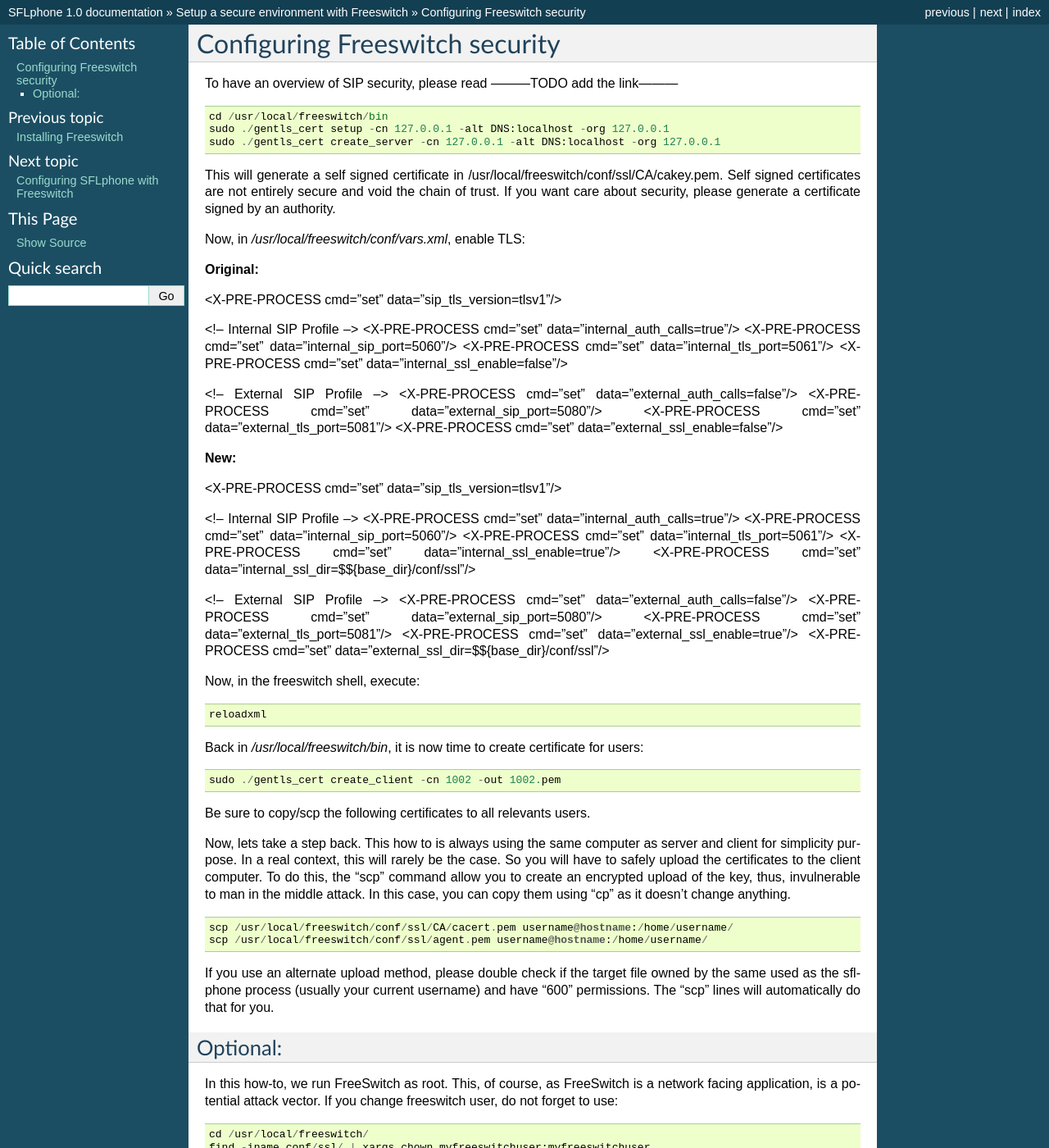
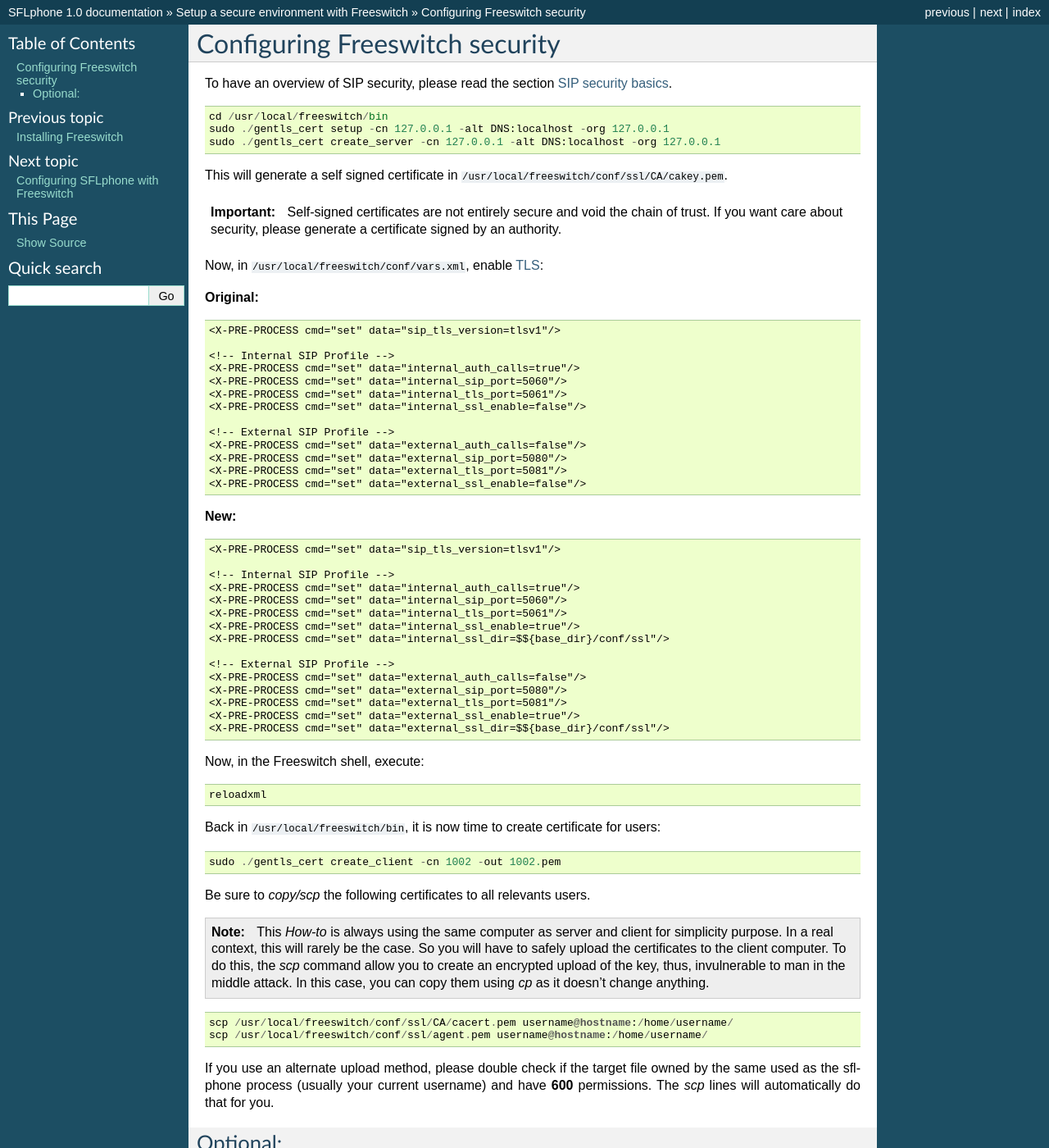
Before and after one commit to manumilou/sflphonedoc-security, a Sphinx documentation site: the page built from source/03_freeswitchsflphone/configurefreeswitchencryption.rst, in a window 1280 px wide and 1400 px high. Shown: the whole window at 82% size. Built offline with Sphinx 7.4.7, drawn with Linux system fonts in a browser that asks for light colours; some of the changed text lies outside the part shown.

Commit message:
[#40783] Update Freeswitch section

```diff
--- a/source/02_asterisksflphone/installingasterisk.rst
+++ b/source/02_asterisksflphone/installingasterisk.rst
@@ -19,7 +19,7 @@
 
 It will ask you for a country code, you can check http://countrycode.org/ to get yours.
 
-You can check if Asterisk is operational using:
+You can check if `Asterisk <http://asterisk.org>`_ is operational using:
 
 ::
 
--- a/source/03_freeswitchsflphone/configurefreeswitchencryption.rst
+++ b/source/03_freeswitchsflphone/configurefreeswitchencryption.rst
@@ -3,7 +3,7 @@
 Configuring Freeswitch security
 ==============================
 
-To have an overview of SIP security, please read ---------TODO add the link---------
+To have an overview of SIP security, please read the section :ref:`security`.
 
 ::
 
@@ -11,71 +11,82 @@
  sudo ./gentls_cert setup -cn 127.0.0.1 -alt DNS:localhost -org 127.0.0.1
  sudo ./gentls_cert create_server -cn 127.0.0.1 -alt DNS:localhost -org 127.0.0.1
 
-This will generate a self signed certificate in /usr/local/freeswitch/conf/ssl/CA/cakey.pem. Self signed certificates are not entirely secure and void the chain of trust. If you want care about security, please generate a certificate signed by an authority.
+This will generate a self signed certificate in :file:`/usr/local/freeswitch/conf/ssl/CA/cakey.pem`.
 
-Now, in */usr/local/freeswitch/conf/vars.xml*, enable TLS:
+.. important::
+
+  Self-signed certificates are not entirely secure and void the chain of trust. If you want care about security, please generate a certificate signed by an authority.
+
+Now, in :file:`/usr/local/freeswitch/conf/vars.xml`, enable `TLS <http://en.wikipedia.org/wiki/Transport_Layer_Security>`_:
 
 **Original:**
 
-<X-PRE-PROCESS cmd="set" data="sip_tls_version=tlsv1"/>
+::
 
-<!-- Internal SIP Profile -->
-<X-PRE-PROCESS cmd="set" data="internal_auth_calls=true"/>
-<X-PRE-PROCESS cmd="set" data="internal_sip_port=5060"/>
-<X-PRE-PROCESS cmd="set" data="internal_tls_port=5061"/>
-<X-PRE-PROCESS cmd="set" data="internal_ssl_enable=false"/>
+ <X-PRE-PROCESS cmd="set" data="sip_tls_version=tlsv1"/>
 
-<!-- External SIP Profile -->
-<X-PRE-PROCESS cmd="set" data="external_auth_calls=false"/>
-<X-PRE-PROCESS cmd="set" data="external_sip_port=5080"/>
-<X-PRE-PROCESS cmd="set" data="external_tls_port=5081"/>
-<X-PRE-PROCESS cmd="set" data="external_ssl_enable=false"/>
+ <!-- Internal SIP Profile -->
+ <X-PRE-PROCESS cmd="set" data="internal_auth_calls=true"/>
+ <X-PRE-PROCESS cmd="set" data="internal_sip_port=5060"/>
+ <X-PRE-PROCESS cmd="set" data="internal_tls_port=5061"/>
+ <X-PRE-PROCESS cmd="set" data="internal_ssl_enable=false"/>
+
+ <!-- External SIP Profile -->
+ <X-PRE-PROCESS cmd="set" data="external_auth_calls=false"/>
+ <X-PRE-PROCESS cmd="set" data="external_sip_port=5080"/>
+ <X-PRE-PROCESS cmd="set" data="external_tls_port=5081"/>
+ <X-PRE-PROCESS cmd="set" data="external_ssl_enable=false"/>
+
 
 **New:**
 
-<X-PRE-PROCESS cmd="set" data="sip_tls_version=tlsv1"/>
+::
 
-<!-- Internal SIP Profile -->
-<X-PRE-PROCESS cmd="set" data="internal_auth_calls=true"/>
-<X-PRE-PROCESS cmd="set" data="internal_sip_port=5060"/>
-<X-PRE-PROCESS cmd="set" data="internal_tls_port=5061"/>
-<X-PRE-PROCESS cmd="set" data="internal_ssl_enable=true"/>
-<X-PRE-PROCESS cmd="set" data="internal_ssl_dir=$${base_dir}/conf/ssl"/>
+ <X-PRE-PROCESS cmd="set" data="sip_tls_version=tlsv1"/>
 
-<!-- External SIP Profile -->
-<X-PRE-PROCESS cmd="set" data="external_auth_calls=false"/>
-<X-PRE-PROCESS cmd="set" data="external_sip_port=5080"/>
-<X-PRE-PROCESS cmd="set" data="external_tls_port=5081"/>
-<X-PRE-PROCESS cmd="set" data="external_ssl_enable=true"/>
-<X-PRE-PROCESS cmd="set" data="external_ssl_dir=$${base_dir}/conf/ssl"/>
+ <!-- Internal SIP Profile -->
+ <X-PRE-PROCESS cmd="set" data="internal_auth_calls=true"/>
+ <X-PRE-PROCESS cmd="set" data="internal_sip_port=5060"/>
+ <X-PRE-PROCESS cmd="set" data="internal_tls_port=5061"/>
+ <X-PRE-PROCESS cmd="set" data="internal_ssl_enable=true"/>
+ <X-PRE-PROCESS cmd="set" data="internal_ssl_dir=$${base_dir}/conf/ssl"/>
 
-Now, in the freeswitch shell, execute:
+ <!-- External SIP Profile -->
+ <X-PRE-PROCESS cmd="set" data="external_auth_calls=false"/>
+ <X-PRE-PROCESS cmd="set" data="external_sip_port=5080"/>
+ <X-PRE-PROCESS cmd="set" data="external_tls_port=5081"/>
+ <X-PRE-PROCESS cmd="set" data="external_ssl_enable=true"/>
+ <X-PRE-PROCESS cmd="set" data="external_ssl_dir=$${base_dir}/conf/ssl"/>
+
+Now, in the Freeswitch shell, execute:
 
 ::
 
  reloadxml
 
-Back in */usr/local/freeswitch/bin*, it is now time to create certificate for users:
+Back in :file:`/usr/local/freeswitch/bin`, it is now time to create certificate for users:
 
 ::
 
  sudo ./gentls_cert create_client -cn 1002 -out 1002.pem
 
-Be sure to copy/scp the following certificates to all relevants users.
+Be sure to *copy/scp* the following certificates to all relevants users.
 
-Now, lets take a step back. This how to is always using the same computer as server and client for simplicity purpose. In a real context, this will rarely be the case. So you will have to safely upload the certificates to the client computer. To do this, the "scp" command allow you to create an encrypted upload of the key, thus, invulnerable to man in the middle attack. In this case, you can copy them using "cp" as it doesn't change anything.
+.. note::
+
+  This *How-to* is always using the same computer as server and client for simplicity purpose. In a real context, this will rarely be the case. So you will have to safely upload the certificates to the client computer. To do this, the *scp* command allow you to create an encrypted upload of the key, thus, invulnerable to man in the middle attack. In this case, you can copy them using *cp* as it doesn't change anything.
 
 ::
 
  scp /usr/local/freeswitch/conf/ssl/CA/cacert.pem username@hostname:/home/username/
  scp /usr/local/freeswitch/conf/ssl/agent.pem username@hostname:/home/username/
 
-If you use an alternate upload method, please double check if the target file owned by the same used as the sflphone process (usually your current username) and have "600" permissions. The "scp" lines will automatically do that for you.
+If you use an alternate upload method, please double check if the target file owned by the same used as the sflphone process (usually your current username) and have **600** permissions. The *scp* lines will automatically do that for you.
 
 Optional:
 ~~~~~~~~
 
-In this how-to, we run FreeSwitch as root. This, of course, as FreeSwitch is a network facing application, is a potential attack vector. If you change freeswitch user, do not forget to use:
+In this how-to, we run Freeswitch as root. This, of course, as Freeswitch is a network facing application, is a potential attack vector. If you change Freeswitch user, do not forget to use:
 
 ::
 
--- a/source/03_freeswitchsflphone/configuringsflphonesecurity_f.rst
+++ b/source/03_freeswitchsflphone/configuringsflphonesecurity_f.rst
@@ -3,8 +3,8 @@
 Configuring SFLphone security
 ============================
 
-Configuring a secure Freeswitch account is trivial.
+Configuring a secure `Freeswitch <http://freeswitch.org>`_ account is trivial.
 
-First, make sure you uploaded the "cacert.pem" and "agent.pem" as described in the earlier steps. Once this is done, create your account using Edit->Account->New and in the "Security" tab, check "Use TLS transports" and select "ZRTP" in "SRTP key exchange".
+First, make sure you uploaded the :file:`cacert.pem` and :file:`agent.pem` as described in the earlier steps. Once this is done, create your account using ``Edit > Account > New`` and in the ``Security`` tab, check ``Use TLS transports`` and select ``ZRTP`` in ``SRTP key exchange``.
 
-Now, in the "Edit" dialog, add both your "cacert.pem" and "agent.pem" and press ok.
+Now, in the ``Edit`` dialog, add both your :file:`cacert.pem` and :file:`agent.pem` and press ``OK``.
```
Also changed, not shown: source/02_asterisksflphone/configuringsflphonesecurity.rst (+14 -7 lines), source/03_freeswitchsflphone/configuringsflphonefreeswitch.rst (+7 -4 lines), source/03_freeswitchsflphone/installingfreeswitch.rst (+9 -40 lines).
